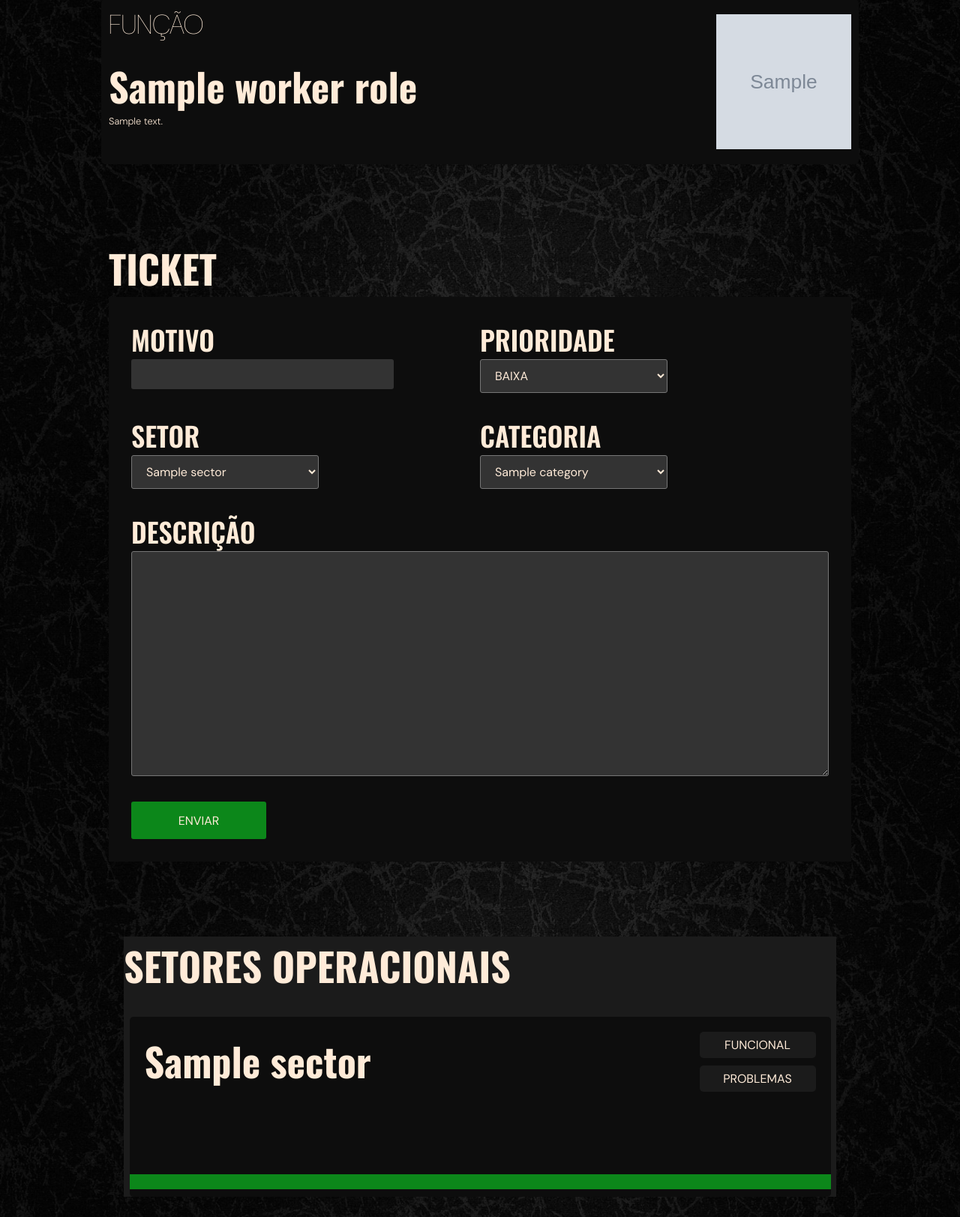
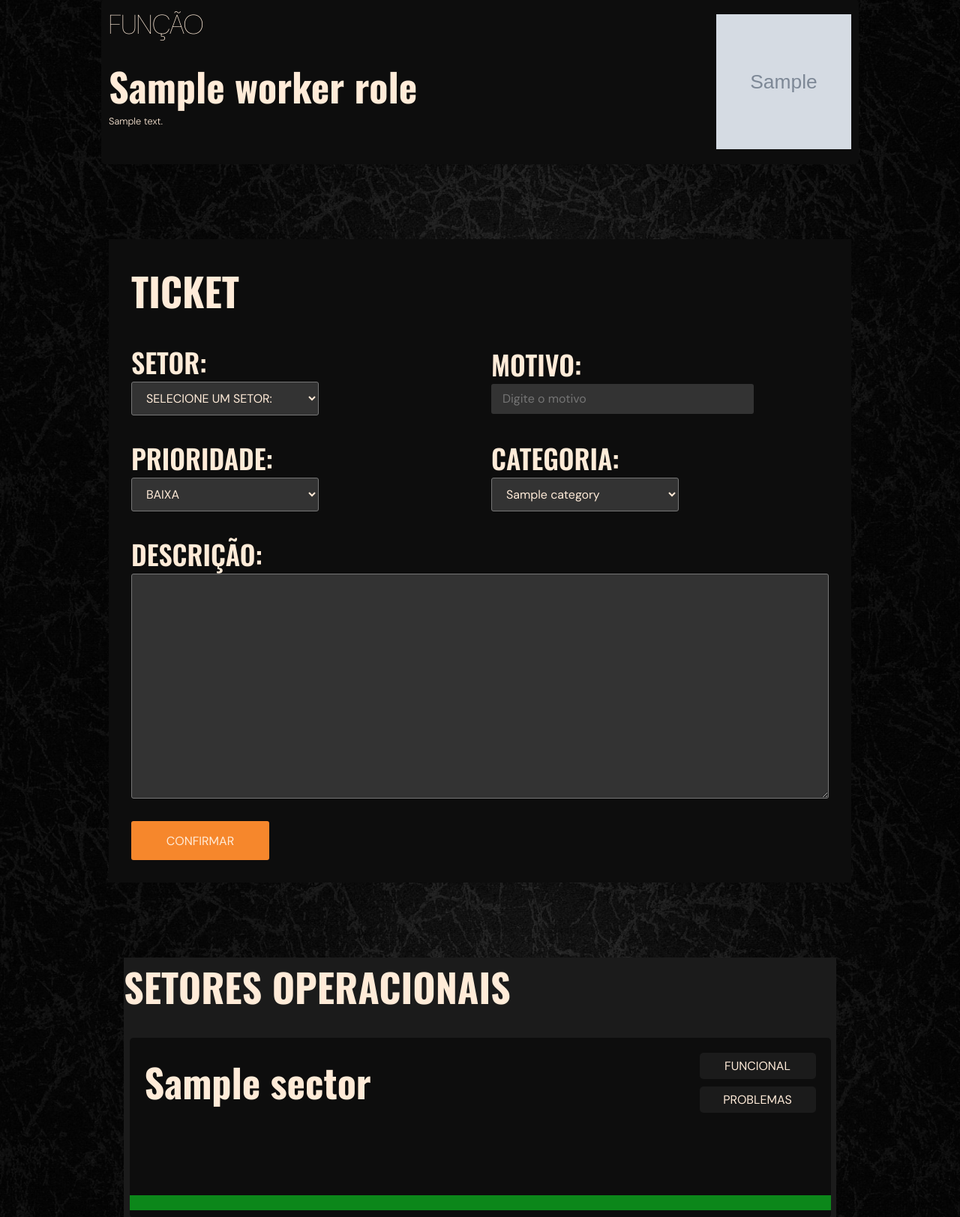
Before and after one commit to MoisesFerS/FumazzoAdmin, a Django app: template templates/workers/index.html in a window 1280 px wide. Shown: the part 900-2523 px from the top of the page at 75% size. Run offline with Django 3.2, Linux system fonts and the light colour scheme; tables that the repository leaves empty hold one stand-in row (values such as "Sample post"); the template is opened without the code that fills it: values that come from a table or form of the project are taken from there, most other values are stand-ins (such as "Sample title", 1, 10 or a date in 2020); grey boxes marked "Sample" are stand-in pictures; data that the repository does not hold is empty.

Commit message:
fix(functions): fixing dashboard ticket

```diff
--- a/apps/core/urls.py
+++ b/apps/core/urls.py
@@ -60,5 +60,7 @@ urlpatterns = [
   # Ticket system
   path('tickets/', views.tickets, name="tickets"),
   path('tickets/add/', views.ticket_add, name="ticket-add"),
+  path('tickets/status/', views.ticket_status, name="ticket-status"),
+  path('tickets/remove/', views.ticket_remove, name="ticket-remove"),
 
 ]
--- a/static/css/workers/index.css
+++ b/static/css/workers/index.css
@@ -126,7 +126,7 @@
     TICKET - Ticket system
     ============================================================ */
 
-.ticket-form-content{
+.ticket-container{
     width: 930px;
     display: flex;
     flex-direction: column;
@@ -135,16 +135,22 @@
     gap: 30px;
 }
 
-.ticket-form-data-container{
+.ticket-form{
     display: grid;
     grid-template-columns: 1fr 1fr;
 }
 
-.form-description{
+.ticket-form-data{
+    display: flex;
+    flex-direction: column;
+    justify-content: center;
+}
+
+.ticket-description{
     grid-column: 1 /span 2;
 }
 
-.ticket-form-description{
+.ticket-add-description{
     width: 100%;
     height: 300px;
 }
--- a/static/js/workers/index.js
+++ b/static/js/workers/index.js
@@ -47,24 +47,19 @@ function startCountdown(data) {
 document.getElementById('ticket-form').addEventListener('submit', async function(event){
   event.preventDefault();
 
-  var formData = this.querySelectorAll('#form-data');
-
-  var data = {
-    reason : formData[0].value,
-    priority : formData[1].value,
-    sector : formData[2].value,
-    category : formData[3].value,
-    description : formData[4].value,
-  }
+  var formData = new FormData();
+  formData.append('sector', document.querySelector('#ticket-add-sector').value);
+  formData.append('reason', document.querySelector('#ticket-add-reason').value);
+  formData.append('priority', document.querySelector('#ticket-add-priority').value);
+  formData.append('category', document.querySelector('#ticket-add-category').value);
+  formData.append('description', document.querySelector('#ticket-add-description').value);
 
   let csrfToken = getToken();
 
-  await fetch(`manage/tickets/add/`, {
+  await fetch(`/manage/tickets/add/`, {
     method: 'POST',
-    headers: { 'Content-Type': 'application/json',
-                'X-CSRFToken': csrfToken,
-      },
-    body: JSON.stringify(data)
+    headers: { 'X-CSRFToken': csrfToken },
+    body: formData
   })
   .then(response => response.json())
   .then(data => {
--- a/templates/core/tickets.html
+++ b/templates/core/tickets.html
@@ -39,7 +39,7 @@ Tickets
               </div>
               <div class="ticket-data">
                 <p class="ticket-data-label">STATUS:</p>
-                <select id="{{ ticket.id }}">
+                <select id="{{ ticket.id }}" class="ticket-status-select">
                   <option value="1">ABERTO</option>
                   <option value="2">EM ANDAMENTO</option>
                   <option value="3">FECHADO</option>
--- a/templates/workers/index.html
+++ b/templates/workers/index.html
@@ -96,49 +96,42 @@ Página Inicial
         <p class="ticket-title title">TICKET</p>
       </div>
       <div class="ticket-form-container">
-        <form action="POST" id="ticket-form">
-          <div class="ticket-form-content">
-            <div class="ticket-form-data-container">
+        <form action="POST" id="ticket-form" class="ticket-form">
           <div class="ticket-form-data">
-                <p class="subtitle">MOTIVO</p>
-                <input type="text" class="input-primary" id="form-data">
-              </div>
-              <div class="ticket-form-data">
-                <p class="subtitle">PRIORIDADE</p>
-                <select class="select-primary" id="form-data">
-                  <option value="1">BAIXA</option>
-                  <option value="2">MÉDIA</option>
-                  <option value="3">ALTA</option>
-                </select>
-              </div>
-            </div>
-            <div class="ticket-form-data-container">
-              <div class="ticket-form-data">
-                <p class="subtitle">SETOR</p>
-                <select class="select-primary" id="form-data">
+            <p class="ticket-form-label subtitle">SETOR:</p>
+            <select id="ticket-add-sector" class="form-input-select select-primary">
+              <option value="" selected disabled hidden>SELECIONE UM SETOR:</option>
               {% for sector in sectors %}
                 <option value="{{ sector.id }}">{{ sector.name }}</option>
               {% endfor %}
             </select>
           </div>
           <div class="ticket-form-data">
-                <p class="subtitle">CATEGORIA</p>
-                <select class="select-primary" id="form-data">
+            <p class="ticket-form-label subtitle">MOTIVO:</p>
+            <input id="ticket-add-reason" placeholder="Digite o motivo" class="input-primary">
+          </div>
+          <div class="ticket-form-data">
+            <p class="ticket-form-label subtitle">PRIORIDADE:</p>
+            <select id="ticket-add-priority" class="select-primary">
+              <option value="1">BAIXA</option>
+              <option value="2">MÉDIA</option>
+              <option value="3">ALTA</option>
+            </select>
+          </div>
+          <div class="ticket-form-data">
+            <p class="ticket-form-label subtitle">CATEGORIA:</p>
+            <select id="ticket-add-category" class="select-primary">
               {% for category in tickets_categories %}
                 <option value="{{ category.id }}">{{ category.name }}</option>
               {% endfor %}
               </select>
           </div>
+          <div class="ticket-form-data ticket-description">
+            <p class="ticket-form-label subtitle">DESCRIÇÃO:</p>
+            <textarea class="ticket-add-description" id="ticket-add-description"></textarea>
           </div>
-            <div class="ticket-form-data-container ">
-              <div class="ticket-form-data form-description">
-                <p class="subtitle">DESCRIÇÃO</p>
-                <textarea class="ticket-form-description" id="form-data"></textarea>
-              </div>
-            </div>
-            <div class="ticket-form-button-container">
-              <button class="button-secondary" type="submit">ENVIAR</button>
-            </div>
+          <div class="modal-confirm-button">
+            <button class="button-primary" id="confirm-add" type="submit">CONFIRMAR</button>
           </div>
         </form>
       </div>
```
Also changed, not shown: apps/core/views.py (+32 -0 lines), static/js/core/tickets.js (+32 -0 lines). Lines whose indentation alone changed are shown as unchanged.
